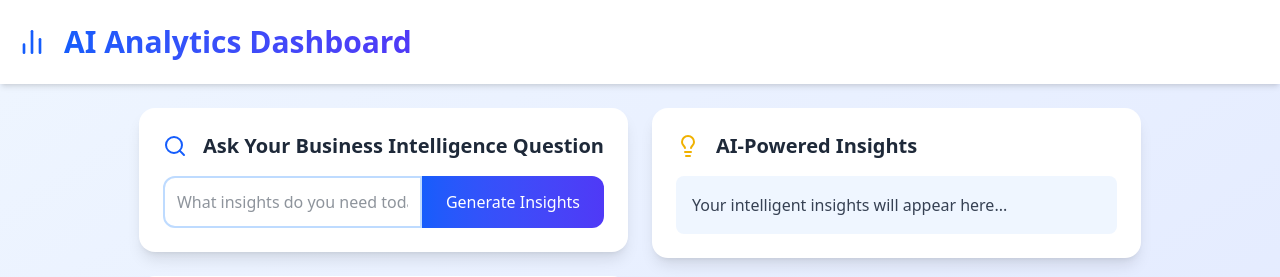
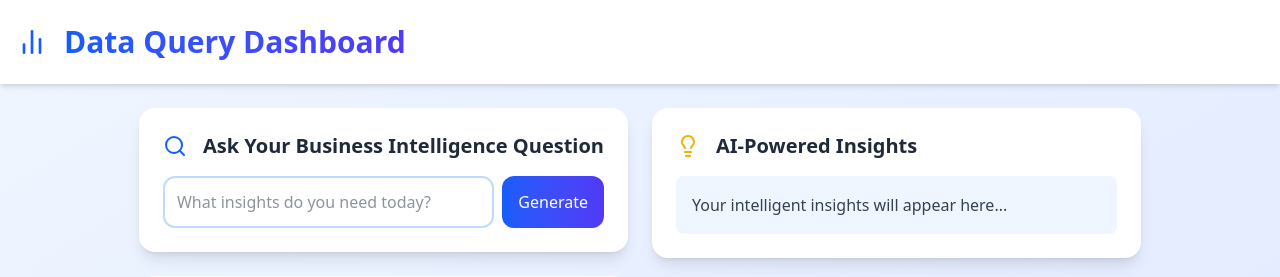
Before and after one commit to anmolsinghgarg80/GrowthGear__assignment, a React (Vite) app: page / in a window 1280 px wide. Shown: the top 277 px of the page. Built offline with nearby package versions, Linux system fonts and the light colour scheme; no server answers.

Commit message:
Update UI elements and improve layout in GenAIAnalyticsDashboard and SearchSection

```diff
--- a/src/App.tsx
+++ b/src/App.tsx
@@ -141,13 +141,14 @@ const GenAIAnalyticsDashboard = () => {
   };
 
   return (
-    <div className="min-h-screen flex flex-col bg-gradient-to-br from-blue-50 to-indigo-100 text-gray-800">
+    <div className="min-h-screen w-full flex flex-col bg-gradient-to-br from-blue-50 to-indigo-100 text-gray-800">
+      {/* header */}
       <header className="bg-white shadow-md">
         <div className="max-w-7xl mx-auto py-6 px-4 flex justify-between items-center">
           <div className="flex items-center space-x-4">
             <BarChart2 className="text-blue-600" size={32} />
-            <h1 className="text-3xl font-extrabold text-transparent bg-clip-text bg-gradient-to-r from-blue-600 to-indigo-600">
-              AI Analytics Dashboard
+            <h1 className="text-xl md:text-3xl font-extrabold text-transparent bg-clip-text bg-gradient-to-r from-blue-600 to-indigo-600">
+              Data Query Dashboard
             </h1>
           </div>
         </div>
@@ -167,6 +168,8 @@ const GenAIAnalyticsDashboard = () => {
           <ResultSection />
         </div>
       </main>
+
+      {/* footer */}
       <footer className="bg-white shadow py-4 bottom-0">
         <div className="max-w-7xl mx-auto text-center">
           <p className="text-sm text-gray-500">
--- a/src/components/SearchSection.tsx
+++ b/src/components/SearchSection.tsx
@@ -21,20 +21,20 @@ const SearchSection = ({ handleGeminiQuery }: Props) => {
           Ask Your Business Intelligence Question
         </h2>
       </div>
-      <div className="flex">
+      <div className="flex flex-col md:flex-row gap-2">
         <input
           type="text"
           value={question}
           onChange={(e) => dispatch(setQuestion(e.target.value))}
           placeholder="What insights do you need today?"
-          className="flex-grow border-2 border-blue-200 rounded-l-xl p-3 focus:outline-none focus:ring-2 focus:ring-blue-500 transition-all"
+          className="flex-grow border-2 border-blue-200 rounded-xl p-1 md:p-3 focus:outline-none focus:ring-2 focus:ring-blue-500 transition-all"
         />
         <button
           onClick={handleGeminiQuery}
           disabled={isLoading}
-          className="bg-gradient-to-r from-blue-600 to-indigo-600 text-white px-6 py-3 rounded-r-xl hover:opacity-90 transition-all disabled:opacity-50"
+          className="bg-gradient-to-r from-blue-600 to-indigo-600 text-white px-2 py-2 rounded-xl md:px-4 md:py-2 md:rounded-r-xl  hover:opacity-90 transition-all disabled:opacity-50"
         >
-          {isLoading ? "Analyzing..." : "Generate Insights"}
+          {isLoading ? "Analyzing..." : "Generate"}
         </button>
       </div>
     </div>
```
